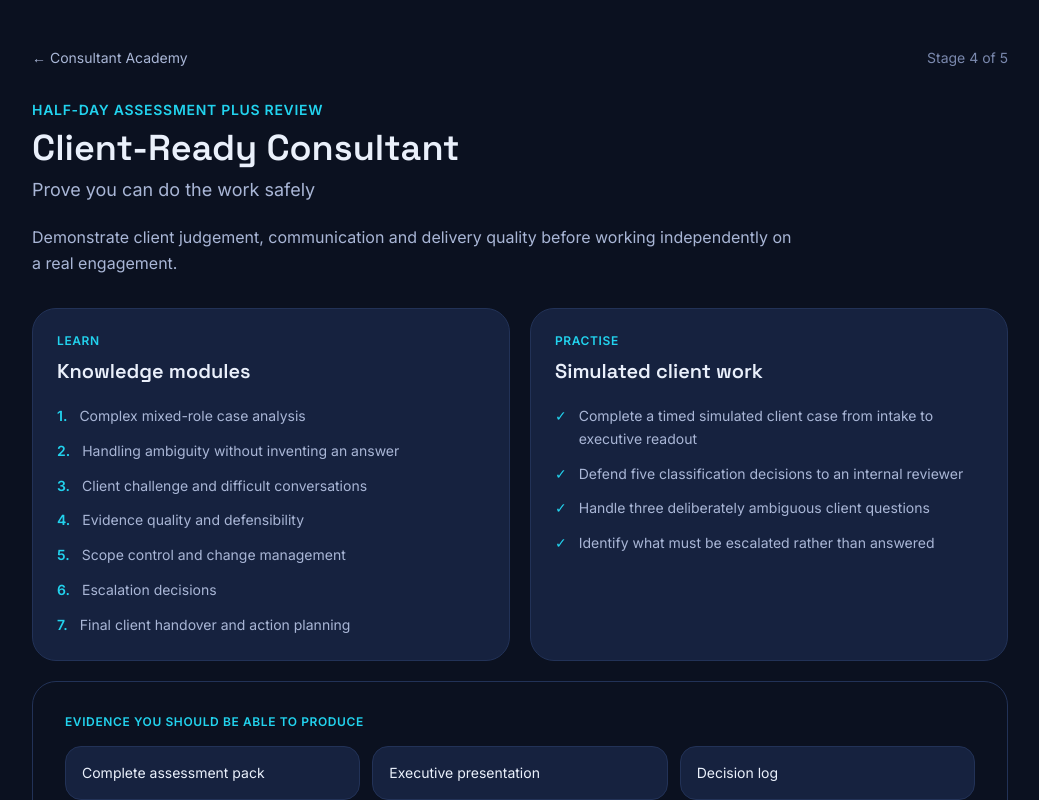
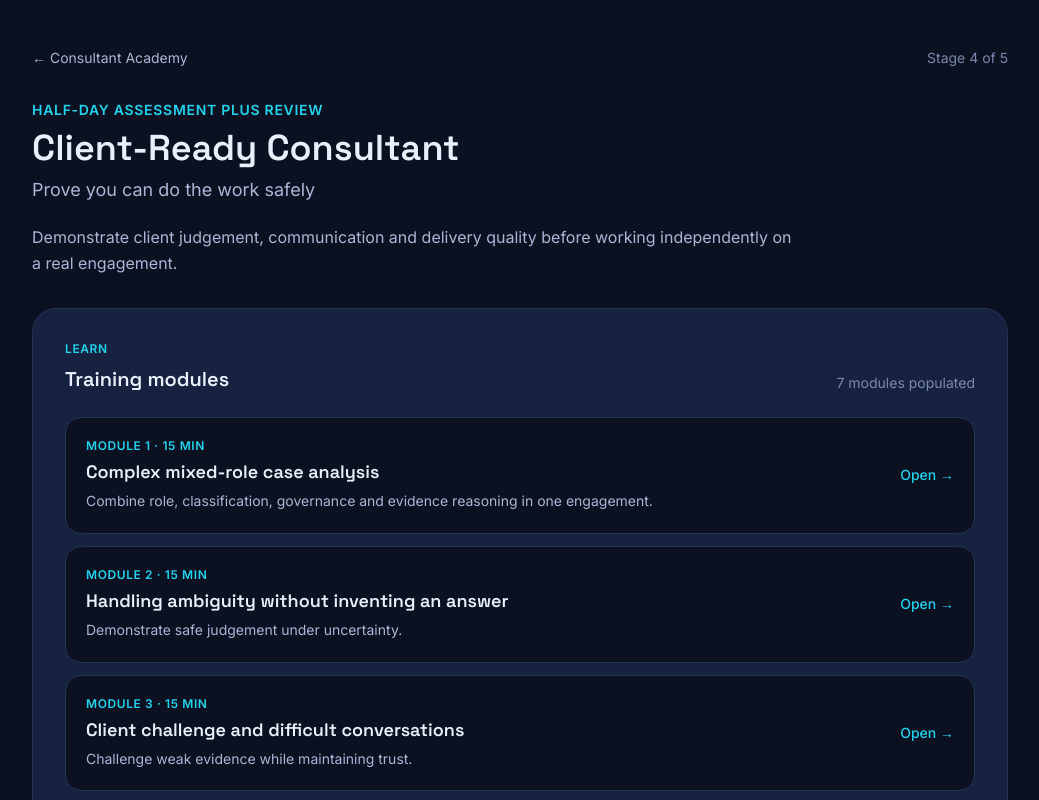
Before and after one commit to AiActReady/mockexam-app, a Next.js app: page /academy/client-ready in a window 1280 px wide. Shown: the top 800 px of the page, without its empty margins (120-1159 px from the left). Built offline with nearby package versions, Linux system fonts and the light colour scheme.

Commit message:
Link academy stages to populated training modules

```diff
--- a/src/app/academy/[level]/page.tsx
+++ b/src/app/academy/[level]/page.tsx
@@ -1,6 +1,7 @@
 import Link from "next/link";
 import { notFound } from "next/navigation";
 import { ACADEMY_LEVELS } from "@/data/curriculum";
+import { getModulesForLevel } from "@/data/academy-content";
 
 export function generateStaticParams() {
   return ACADEMY_LEVELS.map((level) => ({ level: level.id }));
@@ -15,6 +16,7 @@ export default async function AcademyLevelPage({ params }: { params: Promise<{ l
   const currentIndex = ACADEMY_LEVELS.findIndex((item) => item.id === levelId);
   const previous = currentIndex > 0 ? ACADEMY_LEVELS[currentIndex - 1] : null;
   const next = currentIndex < ACADEMY_LEVELS.length - 1 ? ACADEMY_LEVELS[currentIndex + 1] : null;
+  const modules = getModulesForLevel(levelId);
 
   return (
     <div className="mx-auto max-w-5xl px-6 py-12">
@@ -34,21 +36,36 @@ export default async function AcademyLevelPage({ params }: { params: Promise<{ l
         <p className="mt-5 leading-relaxed text-[var(--color-text-muted)]">{level.purpose}</p>
       </header>
 
-      <div className="mt-8 grid gap-5 lg:grid-cols-2">
-        <section className="rounded-3xl border border-[var(--color-border)] bg-[var(--color-surface-raised)] p-6">
+      <section className="mt-8 rounded-3xl border border-[var(--color-border)] bg-[var(--color-surface-raised)] p-6 md:p-8">
+        <div className="flex flex-wrap items-end justify-between gap-3">
+          <div>
             <div className="text-xs font-semibold uppercase tracking-wider text-[var(--color-primary)]">Learn</div>
-          <h2 className="mt-2 font-display text-xl font-semibold">Knowledge modules</h2>
-          <ol className="mt-5 space-y-3 text-sm leading-relaxed text-[var(--color-text-muted)]">
-            {level.modules.map((module, index) => (
-              <li key={module} className="flex gap-3">
-                <span className="font-semibold text-[var(--color-primary)]">{index + 1}.</span>
-                <span>{module}</span>
-              </li>
+            <h2 className="mt-2 font-display text-xl font-semibold">Training modules</h2>
+          </div>
+          <div className="text-sm text-[var(--color-text-subtle)]">{modules.length} modules populated</div>
+        </div>
+
+        <div className="mt-6 space-y-3">
+          {modules.map((module, index) => (
+            <Link
+              key={module.slug}
+              href={`/academy/${levelId}/${module.slug}`}
+              className="flex flex-col gap-3 rounded-2xl border border-[var(--color-border)] bg-[var(--color-bg)] p-5 transition hover:border-[var(--color-primary)] md:flex-row md:items-center md:justify-between"
+            >
+              <div>
+                <div className="text-xs font-semibold uppercase tracking-wider text-[var(--color-primary)]">
+                  Module {index + 1} · {module.duration}
+                </div>
+                <div className="mt-1 font-display text-lg font-semibold">{module.title}</div>
+                <p className="mt-1 text-sm leading-relaxed text-[var(--color-text-muted)]">{module.objective}</p>
+              </div>
+              <span className="shrink-0 text-sm font-medium text-[var(--color-primary)]">Open →</span>
+            </Link>
           ))}
-          </ol>
+        </div>
       </section>
 
-        <section className="rounded-3xl border border-[var(--color-border)] bg-[var(--color-surface-raised)] p-6">
+      <section className="mt-5 rounded-3xl border border-[var(--color-border)] bg-[var(--color-surface-raised)] p-6">
         <div className="text-xs font-semibold uppercase tracking-wider text-[var(--color-primary)]">Practise</div>
         <h2 className="mt-2 font-display text-xl font-semibold">Simulated client work</h2>
         <ul className="mt-5 space-y-3 text-sm leading-relaxed text-[var(--color-text-muted)]">
@@ -60,10 +77,11 @@ export default async function AcademyLevelPage({ params }: { params: Promise<{ l
           ))}
         </ul>
       </section>
-      </div>
 
       <section className="mt-5 rounded-3xl border border-[var(--color-border)] p-6 md:p-8">
-        <div className="text-xs font-semibold uppercase tracking-wider text-[var(--color-primary)]">Evidence you should be able to produce</div>
+        <div className="text-xs font-semibold uppercase tracking-wider text-[var(--color-primary)]">
+          Evidence you should be able to produce
+        </div>
         <div className="mt-4 grid gap-3 sm:grid-cols-2 lg:grid-cols-3">
           {level.clientDeliverables.map((item) => (
             <div key={item} className="rounded-2xl border border-[var(--color-border)] bg-[var(--color-surface-raised)] p-4 text-sm">
@@ -84,7 +102,7 @@ export default async function AcademyLevelPage({ params }: { params: Promise<{ l
             href="/learn"
             className="mt-5 inline-flex rounded-full bg-[var(--color-primary)] px-5 py-2.5 text-sm font-medium text-[var(--color-bg)]"
           >
-            Take the current validated Foundation quiz
+            Take the validated Foundation quiz
           </Link>
         )}
       </section>
```
Lines whose indentation alone changed are shown as unchanged.
